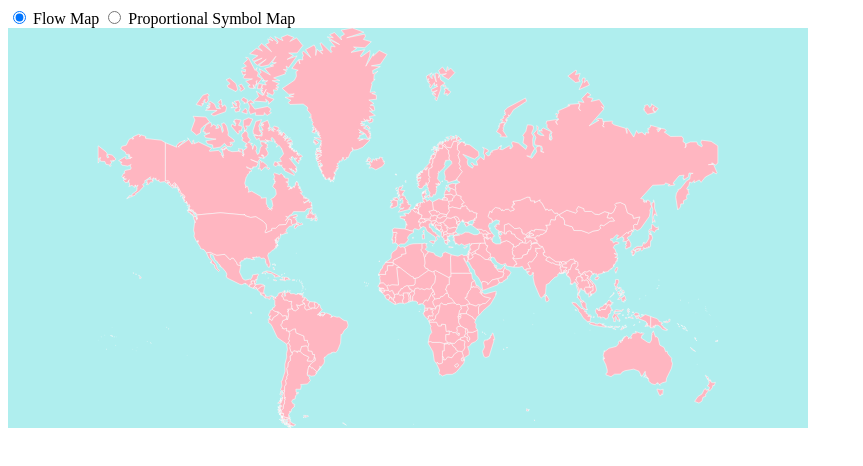
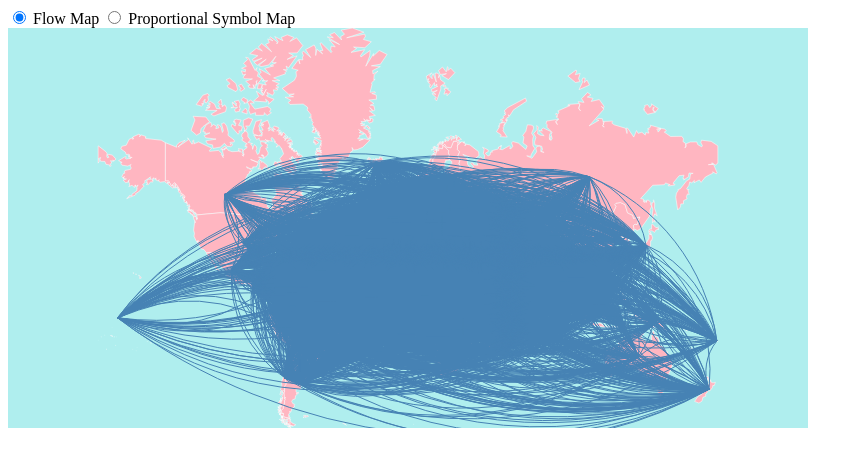
Before and after one commit to renatabarisic/VisaFreeTravel, a plain HTML site: page index.html in a window 1280 px wide. Shown: the whole page, without its empty margins (0-863 px from the left). Drawn offline with nearby package versions, Linux system fonts and the light colour scheme.

Commit message:
Create Flop Map

```diff
--- a/index.html
+++ b/index.html
@@ -99,6 +99,72 @@
                 .attr("fill-opacity", 0.5)
                 .attr("stroke", "steelblue")
                 .attr("stroke-opacity", 1);
+
+              var connectionsData = [];
+
+              visaData.forEach(function (d) {
+                var sourceCoords = projection([d.long, d.lat]);
+
+                d.connections.forEach(function (country) {
+                  var target = visaData.find(function (d) {
+                    return d.country_name === country;
+                  });
+
+                  if (target) {
+                    var targetCoords = projection([target.long, target.lat]);
+
+                    connectionsData.push({
+                      source: {
+                        x: sourceCoords[0],
+                        y: sourceCoords[1],
+                      },
+                      target: {
+                        x: targetCoords[0],
+                        y: targetCoords[1],
+                      },
+                    });
+                  } else {
+                    console.log("Target country not found:", country);
+                  }
+                });
+              });
+
+              console.log(connectionsData);
+
+              function curveFunction(source, target) {
+                var dx = target.x - source.x,
+                  dy = target.y - source.y,
+                  dr = Math.sqrt(dx * dx + dy * dy);
+
+                return (
+                  "M" +
+                  source.x +
+                  "," +
+                  source.y +
+                  "A" +
+                  dr +
+                  "," +
+                  dr +
+                  " 0 0,1 " +
+                  target.x +
+                  "," +
+                  target.y
+                );
+              }
+
+              flowMap
+                .selectAll(".connection")
+                .data(connectionsData)
+                .enter()
+                .append("path")
+                .attr("class", "connection")
+                .attr("d", function (d) {
+                  return curveFunction(d.source, d.target);
+                })
+                .attr("fill", "none")
+                .attr("stroke", "steelblue")
+                .attr("stroke-opacity", 1)
+                .attr("stroke-width", 1);
             })
             .catch(function (error) {
               console.error("Error loading visa data:", error);
@@ -124,34 +190,6 @@
           proportionalMapElement.classList.remove("hidden");
         }
       });
-
-      d3.json("world-map.geojson")
-        .then(function (worldMap) {
-          d3.json("visa-data.json")
-            .then(function (visaData) {
-              function findMissingCountries(datasetA, datasetB) {
-                const countriesA = datasetA.features.map(
-                  (feature) => feature.properties.name
-                );
-                const countriesB = datasetB.map((data) => data.country_name);
-
-                const missingCountries = countriesA.filter(
-                  (country) => !countriesB.includes(country)
-                );
-
-                return missingCountries;
-              }
-
-              const missingCountries = findMissingCountries(worldMap, visaData);
-              console.log(missingCountries);
-            })
-            .catch(function (error) {
-              console.error("Error loading second JSON file:", error);
-            });
-        })
-        .catch(function (error) {
-          console.error("Error loading first JSON file:", error);
-        });
     </script>
   </body>
 </html>
```
